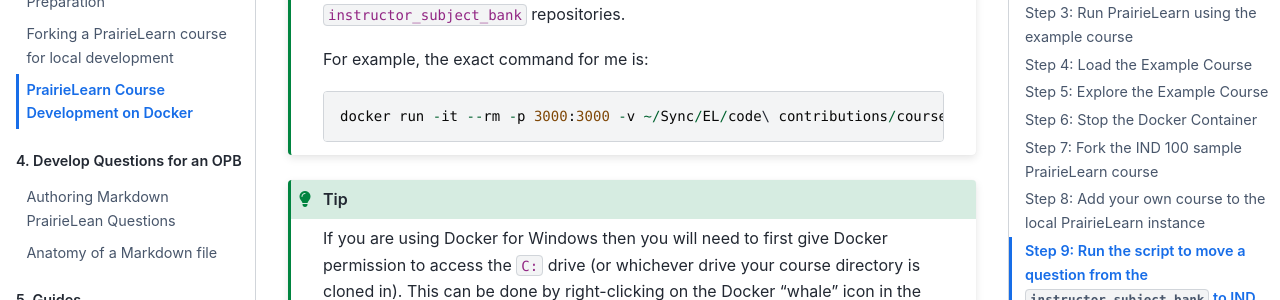
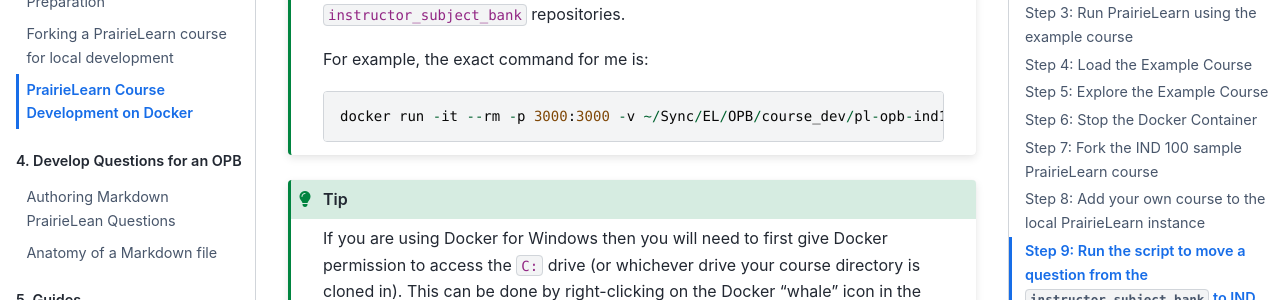
Before and after one commit to open-resources/opb_training, a Jupyter Book: the page built from content/pl_docker/docker_course_dev.md, in a window 1280 px wide and 900 px high, scrolled down 4992 px. Shown: the part 152-452 px from the top of the window. Built offline with Jupyter Book 1.0.4 settings and Sphinx 7.4.7 and the Sphinx Book theme 1.1.4, drawn with Linux system fonts in a browser that asks for light colours.

Commit message:
fix typo in docker command

`````diff
--- a/content/pl_docker/docker_course_dev.md
+++ b/content/pl_docker/docker_course_dev.md
@@ -127,7 +127,7 @@ For staff working on the Open Problem Bank, your `local_path` should be the **ab
 For example, the exact command for me is:
 
 ```
-docker run -it --rm -p 3000:3000 -v ~/Sync/EL/code\ contributions/course_dev/pl-opb-ind100 :/course prairielearn/prairielearn
+docker run -it --rm -p 3000:3000 -v ~/Sync/EL/OPB/course_dev/pl-opb-ind100:/course prairielearn/prairielearn
 ```
 ````
 
`````
